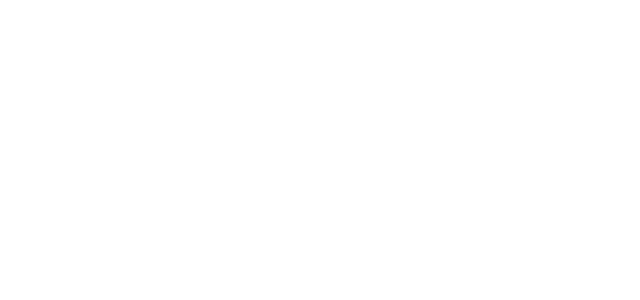
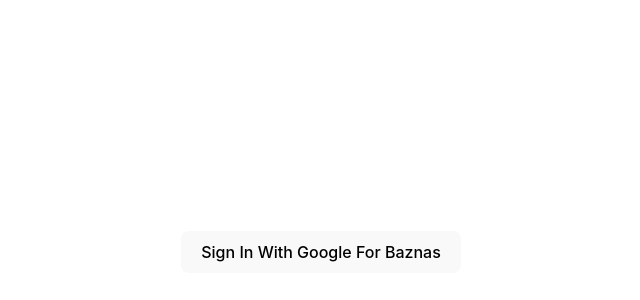
Before and after one commit to rizkydrma/generate-token, a React (Vite) app: page /baznas in a window 1280 px wide. Before the commit this address had no page. Shown: the part 148-448 px from the top of the page, without its empty margins (319-959 px from the left). Built offline with nearby package versions, Linux system fonts and the light colour scheme; the HTML template or start-up script is replaced by a standard one.

Commit message:
feat: baznas

```diff
--- a/src/App.tsx
+++ b/src/App.tsx
@@ -1,5 +1,6 @@
 /* eslint-disable @typescript-eslint/no-explicit-any */
 import { Route, Routes } from "react-router-dom";
+import BaznasPage from "./baznas";
 import HomePage from "./Home";
 import PQUPage from "./pqu";
 
@@ -8,6 +9,7 @@
     <Routes>
       <Route path="/" element={<HomePage />} />
       <Route path="/pqu" element={<PQUPage />} />
+      <Route path="/baznas" element={<BaznasPage />} />
     </Routes>
   );
 };
--- /dev/null
+++ b/src/baznas/index.tsx
@@ -0,0 +1,30 @@
+/* eslint-disable @typescript-eslint/no-explicit-any */
+import { GoogleAuthProvider, signInWithPopup } from "firebase/auth";
+import { useState } from "react";
+import { authBaznas } from "../firebase";
+// import { auth } from "./firebase-pqu";
+
+const BaznasPage = () => {
+  const [token, setToken] = useState("");
+
+  const signInWithGoogle = async () => {
+    try {
+      const provider = new GoogleAuthProvider();
+      const google_sso: { user: any } = await signInWithPopup(authBaznas, provider);
+
+      setToken(google_sso?.user?.accessToken);
+    } catch (error: any) {
+      console.error(error);
+      alert("Gagal");
+    }
+  };
+  return (
+    <div style={{ display: "grid", placeItems: "center", width: "100vw", height: "100vh" }}>
+      <button onClick={signInWithGoogle}>Sign In With Google For Baznas</button>
+
+      {token && <textarea style={{ display: "block" }} cols={150} rows={20} value={token}></textarea>}
+    </div>
+  );
+};
+
+export default BaznasPage;
--- a/src/firebase.ts
+++ b/src/firebase.ts
@@ -23,9 +23,22 @@
   measurementId: "G-ZPRKNZXV3G",
 };
 
+const firebaseConfigBaznas = {
+  apiKey: "AIzaSyC0DTxuxU8fBP6yIOAHzIFwgbWkjjZnxTU",
+  authDomain: "baznas-indonesia-firebase.firebaseapp.com",
+  projectId: "baznas-indonesia-firebase",
+  storageBucket: "baznas-indonesia-firebase.firebasestorage.app",
+  messagingSenderId: "736958220647",
+  appId: "1:736958220647:web:715f9957da5ec3c76087c2",
+  measurementId: "G-M3QRCSP7JK",
+};
+
 const app = initializeApp(firebaseConfig, "app_menara");
 export const auth = getAuth(app);
 export const db = getFirestore(app);
 
 const appPqu = initializeApp(firebaseConfigPQU, "app_pqu");
 export const authPqu = getAuth(appPqu);
+
+const appBaznas = initializeApp(firebaseConfigBaznas, "app_baznas");
+export const authBaznas = getAuth(appBaznas);
```
Lines whose indentation alone changed are shown as unchanged.
